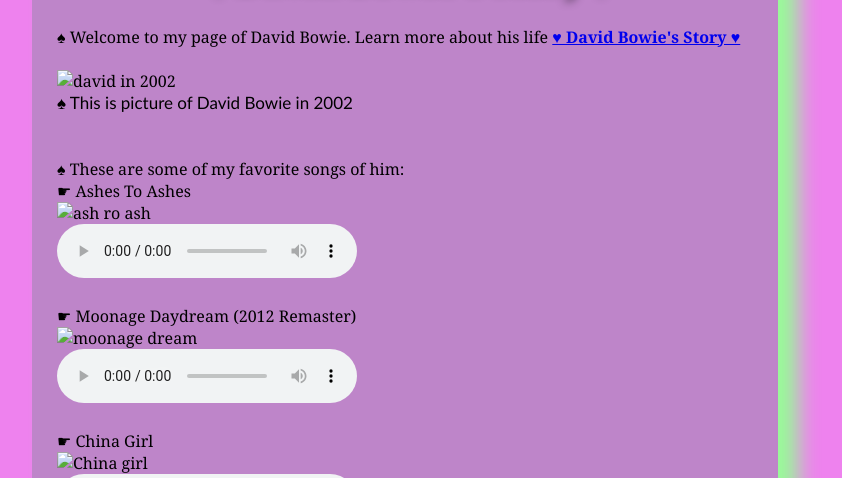
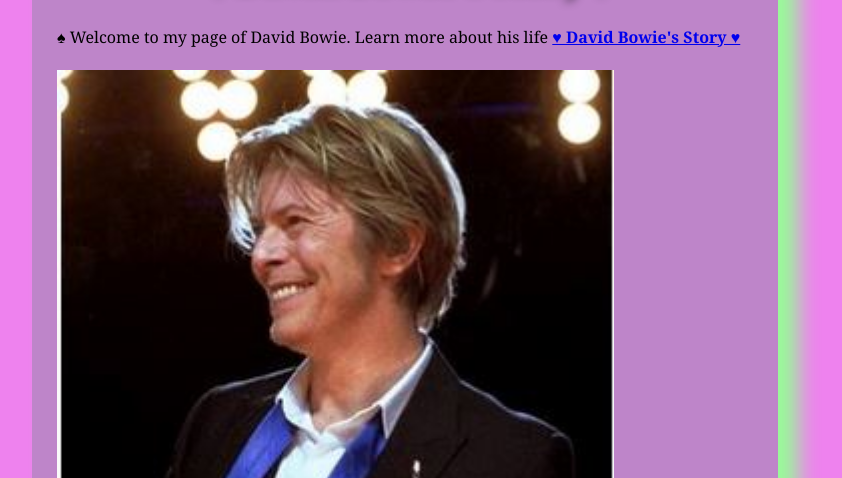
Before and after one commit to Alisakimhoang/HTML-CSS-Projects, a plain HTML site: page David Bowie/David-Bowie.html in a window 1280 px wide. Shown: the part 474-952 px from the top of the page, without its empty margins (235-1077 px from the left). Drawn offline with Linux system fonts and the light colour scheme.

Commit message:
update images

```diff
--- a/David Bowie/David-Bowie.html
+++ b/David Bowie/David-Bowie.html
@@ -22,7 +22,7 @@
             <a href="David-Bowie-Story.html"><b>♥ David Bowie's Story ♥</b> </a><br><br>
         </div>
         <div>
-            <img src="Images/David Bowie/david 2002.JPG" alt="david in 2002"><br>
+            <img src="Images/david 2002.JPG" alt="david in 2002"><br>
             <small id="caption">
                 ♠ This is picture of David Bowie in 2002
             </small>
@@ -31,21 +31,21 @@
         <div> <span>♠ These are some of my favorite songs of him:</span> </div>
 
         <div>☛ Ashes To Ashes </div>
-        <img src="Images/David Bowie/ash to ash.JPG" alt="ash ro ash"><br>
+        <img src="Images/ash to ash.JPG" alt="ash ro ash"><br>
         <audio controls>
             <source src="Audio/Ashes To Ashes.mp3" type="audio/mp3">
         </audio>
         <br><br>
 
         <div>☛ Moonage Daydream (2012 Remaster) </div>
-        <img src="Images/David Bowie/moonage dream.JPG" alt="moonage dream"><br>
+        <img src="Images/moonage dream.JPG" alt="moonage dream"><br>
         <audio controls>
             <source src="Audio/Moonage Daydream (2012 Remaster).mp3" type="audio/mp3">
         </audio>
         <br><br>
 
         <div>☛ China Girl</div>
-        <img src="Images/David Bowie/china girl.JPG" alt="China girl"><br>
+        <img src="Images/china girl.JPG" alt="China girl"><br>
         <audio controls>
             <source src="Audio/David Bowie - China Girl (Official Video).mp3" type="audio/mp3">
         </audio>
```
Also changed, not shown: David Bowie/Images/ash to ash.JPG (renamed from David Bowie/Image/ash to ash.JPG), David Bowie/Images/china girl.JPG (renamed from David Bowie/Image/china girl.JPG), David Bowie/Images/david 2002.JPG (renamed from David Bowie/Image/david 2002.JPG), David Bowie/Images/david.JPG (renamed from David Bowie/Image/david.JPG), David Bowie/Images/moonage dream.JPG (renamed from David Bowie/Image/moonage dream.JPG).
